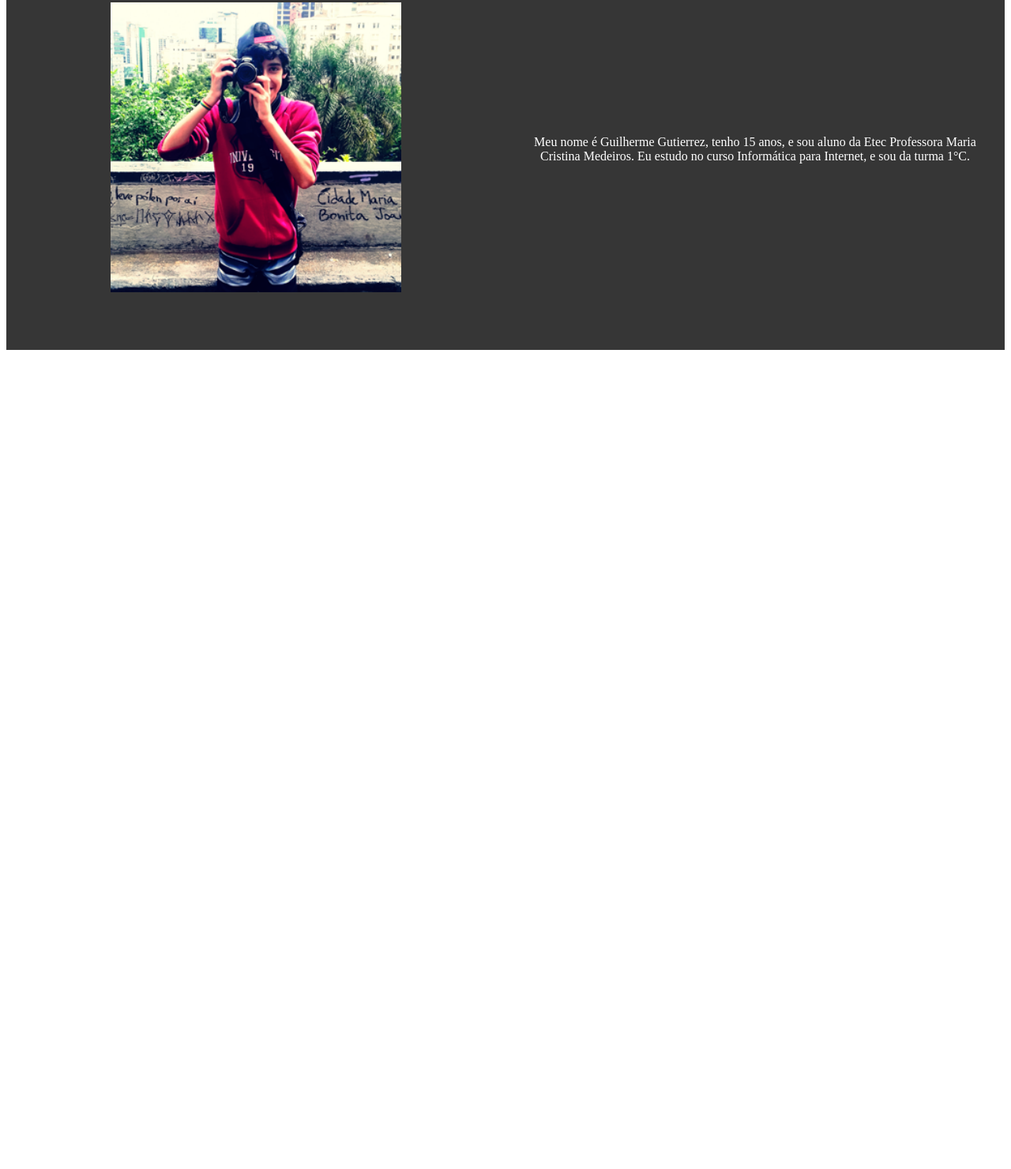
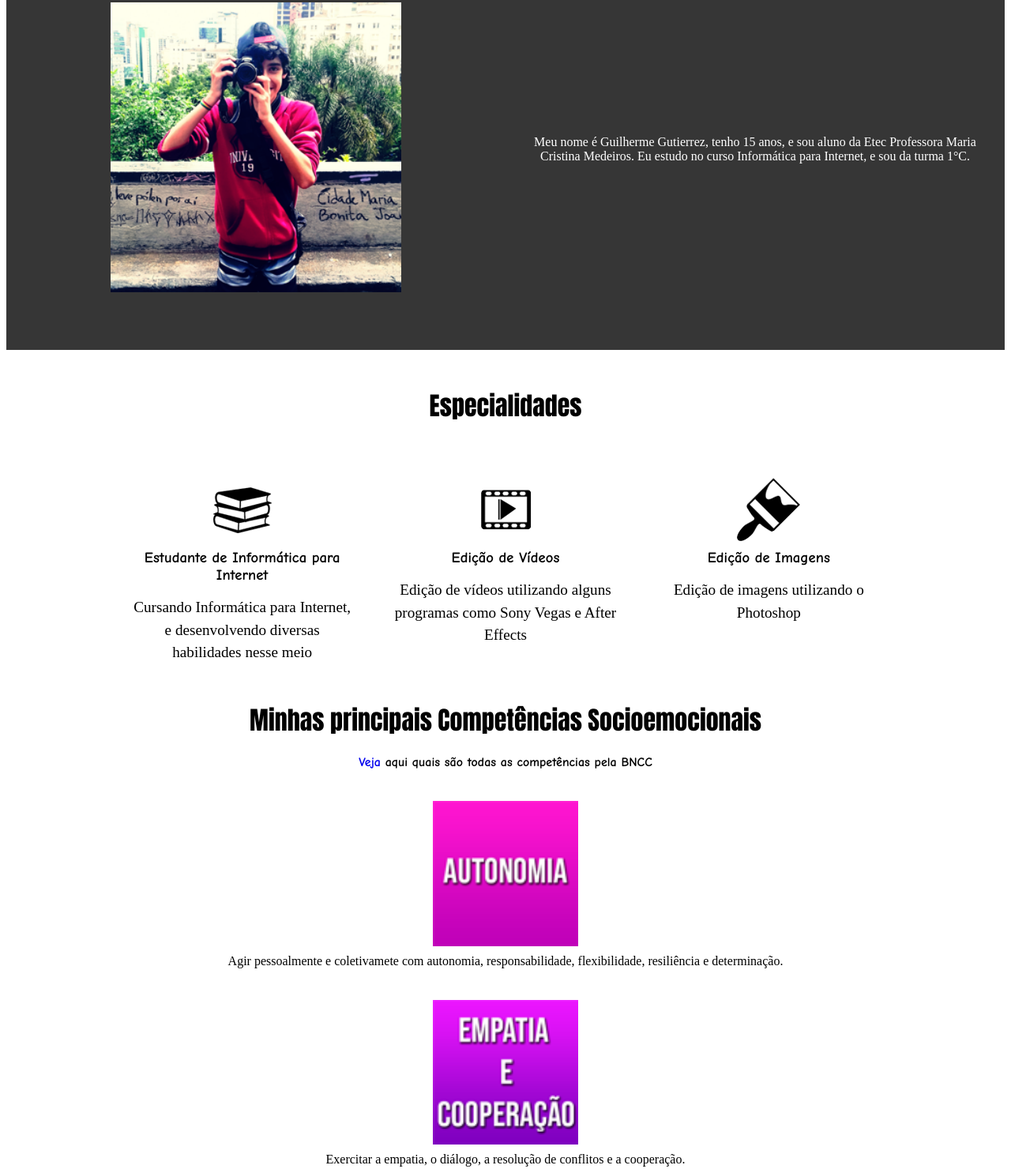
Before and after one commit to yGuilhermeGutierrez/Site-Responsivo, a plain HTML site: page site guilherme/index.html in a window 1280 px wide. Shown: the part 1135-2615 px from the top of the page at 79% size. Before the commit the page ends 1586 px from the top, so only its background shows below. Drawn offline with Linux system fonts and the light colour scheme.

Commit message:
Site-28-05-2020

```diff
--- a/site guilherme/css/estilo.css
+++ b/site guilherme/css/estilo.css
@@ -119,6 +119,101 @@ header p{
 	flex-grow: 1;
 	flex-basis: 300px;
 	padding: 0 10px;
-
-
 }
+#Especialidades {
+	padding: 20px;
+	display: flex;
+	flex-direction: column;
+	align-items: center;
+	position: relative;
+	margin: 0 auto;
+}
+#Especialidades div {
+	display: flex;
+	flex-direction: column;
+	align-items: center;
+	text-align: center;
+	margin-top: 30px;
+}
+#Especialidades p {
+	line-height: 1.5;
+	margin: 2vh;
+	font-size: 1.2em;
+}
+#Especialidades img {
+	margin: 10px 0;
+}
+#Especialidades h2 {
+	font-size: 2em;
+}
+#Especialidades {
+	flex-direction: row;
+	flex-wrap: wrap;
+	align-items: flex-start;
+	max-width: 1000px;
+	margin: 0 auto;
+}
+#Especialidades h2 {
+	text-align: center;
+	width: 100%;
+}
+#Especialidades div {
+	flex-grow: 1;
+	flex-basis: 150px;
+	padding: 0 10px;
+}
+#Competências div {
+	display: flex;
+	flex-direction: column;
+	align-items: center;
+	padding-top: 20px;
+	margin-left: 20px;
+	margin-right: 20px;
+}
+#Competências h2 {
+	margin-bottom: 20px;
+	margin-top: 10px;
+	font-size: 2em;
+	text-align: center;
+}
+#Competências h3 {
+	margin-bottom: 20px;
+	margin-top: 10px;
+	font-size: 1em;
+	text-align: center;
+}
+#Competências p{
+	margin-bottom: 20px;
+	margin-top: 10px;
+	font-size: 1em;
+	text-align: center;
+}
+#Competências a {
+	text-decoration: none;
+}
+#Competências img {
+	width: 15%;
+	margin-bottom: 0;
+}
+#Competências .port p{
+	border-left: 2px solid black;
+	border-right: 2px solid black;
+	border-bottom: 2px solid black;
+	margin-top: 0;
+	font-family: Impact, cursive, Chalkduster;
+	padding-right: 15px;
+	padding-left: 15px;
+	line-height: 1.5;
+}
+#Competências {
+	flex-direction: row;
+	flex-wrap: wrap;
+}
+#Competências h2, h3 {
+	width: 100%;
+	text-align: center;
+}
+#Competências .port {
+	width: 33.33%;
+	text-align: center;
+}
--- a/site guilherme/index.html
+++ b/site guilherme/index.html
@@ -36,6 +36,41 @@
 				</p>
 			</div>
 		</section>
+		<section id="Especialidades">
+			<h2>Especialidades</h2>
+			<div>
+				<img src="img/livros.png">
+				<h3>Estudante de Informática para Internet</h3>
+				<p>Cursando Informática para Internet, e desenvolvendo diversas habilidades nesse meio</p>
+			</div>
+			<div>
+				<img src="img/video.png">
+				<h3>Edição de Vídeos</h3>
+				<p>Edição de vídeos utilizando alguns programas como Sony Vegas e After Effects</p>
+			</div>
+			<div>
+				<img src="img/pincel.png">
+				<h3>Edição de Imagens</h3>
+				<p>Edição de imagens utilizando o Photoshop</p>
+			</div>
+		</section>
+		<section id="Competências">
+			<h2>Minhas principais Competências Socioemocionais</h2>
+			<h3><a href="docs/eixoscompetencias.pdf" target="_blank">Veja<a/> aqui quais são todas as competências pela BNCC</h3>
+				<div class="Competências">
+					<img src="img/autonomia.png">
+					<p>Agir pessoalmente e coletivamete com autonomia, responsabilidade, flexibilidade, resiliência e determinação.</p>
+				</div>
+				<div class="Competências">
+					<img src="img/empatia.png">
+					<p>Exercitar a empatia, o diálogo, a resolução de conflitos e a cooperação.</p>
+				</div>
+				<div class="Competências">
+					<img src="img/autogestao.png">
+					<p>Entender o mundo do trabalho e planejar seu projeto de vida pessoal, profissional e social.</p>
+				</div>
+		</section>
+
 	</div>
 
 </body>
```
Also changed, not shown: site guilherme/img/autogestao.png (added), site guilherme/img/autonomia.png (added), site guilherme/img/empatia.png (added), site guilherme/img/livros.png (added), site guilherme/img/pincel.png (added), site guilherme/img/video.png (added), 1 other file.
